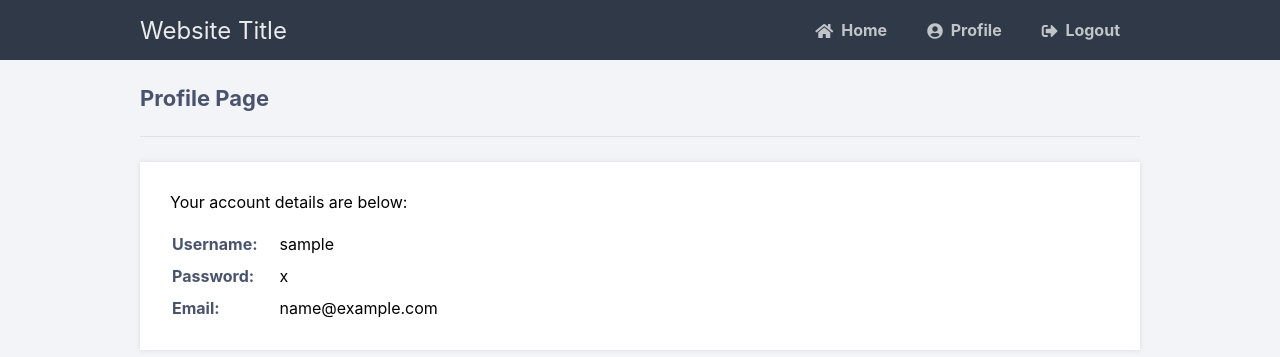
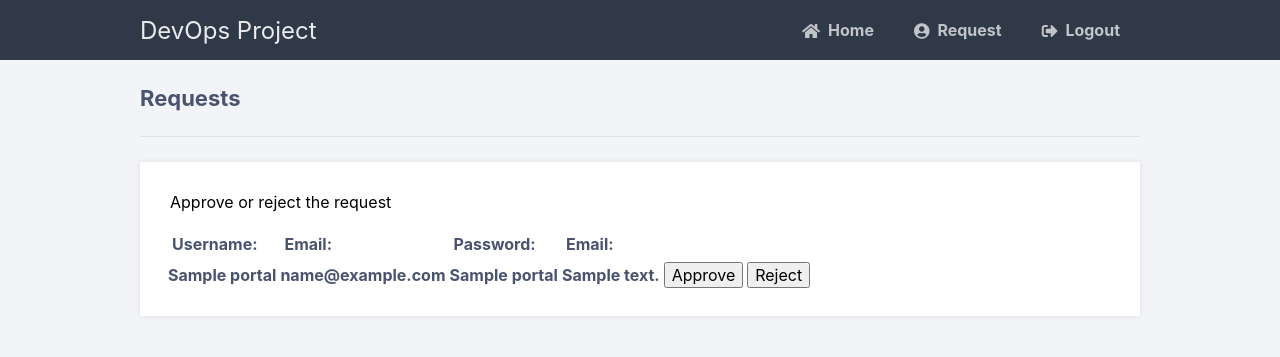
Before and after one commit to viralsanghavi/DevOps_IGNITECH, a Flask app: template templates/profile.html in a window 1280 px wide. Shown: the top 357 px of the page. Run offline with Flask 2, Linux system fonts and the light colour scheme; the template is opened without the code that fills it: most values are stand-ins (such as "Sample title", 1, 10 or a date in 2020); some libraries are stand-ins or nearby versions.

Commit message:
added db scripts

```diff
--- a/app.py
+++ b/app.py
@@ -47,7 +47,7 @@ def login():
         else:
             msg = 'Incorrect username/password!'
             # Account doesnt exist or username/password incorrect
-    return render_template('index.html', msg='')
+    return render_template('index.html', msg=msg)
 
 
 # http://localhost:5000/python/logout - this will be the logout page
@@ -99,6 +99,23 @@ def register():
     # Show registration form with message (if any)
     return render_template('register.html', msg=msg)
 
+#Push the request to db
+@app.route('/portal', methods=['GET','POST'])
+def portal():
+    msg=''
+    if request.method =="POST" and 'name' in request.form and 'email' in request.form and 'subject' in request.form and 'details' in request.form:
+        name = request.form['name']
+        email = request.form['email']
+        subject = request.form['subject']
+        details = request.form['details']
+        cursor = mysql.connection.cursor(MySQLdb.cursors.DictCursor)
+        cursor.execute(
+            'INSERT INTO portal VALUES (NULL,%s,%s,%s,%s,0)',(name ,email ,subject ,details))
+        mysql.connection.commit()
+        msg='Request Sent'
+
+    return render_template('portal.html',msg=msg)
+
 # http://localhost:5000/pythinlogin/home - this will be the home page, only accessible for loggedin users
 @app.route('/home')
 def home():
@@ -119,9 +136,24 @@ def profile():
         cursor.execute('SELECT * FROM accounts WHERE id = %s', [session['id']])
         account = cursor.fetchone()
         # Show the profile page with account info
-        return render_template('profile.html', account=account)
+        select_stmt=('select * from portal')
+        cursor.execute(select_stmt)
+        portal = cursor.fetchone()
+
+        return render_template('profile.html', account=account, portal = portal )
     # User is not loggedin redirect to login page
     return redirect(url_for('login'))
+
+# #pushing to profile component
+# @app.route('/profile')
+# def approvings():
+#     if 'loggedin' in session:
+#         cursor1 = mysql.connection.cursor(MySQLdb.cursors.DictCursor)
+#         cursor1.execute('SELECT * FROM request where id = %s',[session['id']])
+#         portal = cursor1.fetchall()
+#         # Show the profile page with account info
+#         return render_template('profile.html',portal=portal)
+#     return redirect(url_for('login'))
 
 
 if __name__ == "__main__":
--- a/static/styles.css
+++ b/static/styles.css
@@ -136,7 +136,7 @@ body.loggedin {
 .content > p table td, .content > div table td {
   padding: 5px;
 }
-.content > p table td:first-child, .content > div table td:first-child {
+.content > p table td:first-child, .content > div table  {
   font-weight: bold;
   color: #4a536e;
   padding-right: 15px;
--- a/tempCodeRunnerFile.py
+++ b/tempCodeRunnerFile.py
@@ -1,2 +1 @@
-    else:
-                # Account doesnt exist or username/password incorrect
+msg = 'Incorrect username/password!'
--- a/templates/home.html
+++ b/templates/home.html
@@ -5,4 +5,5 @@
 {% block content %}
 <h2>Home Page</h2>
 <p>Welcome back, {{ username }}!</p>
+<p>Check the Request Tab</p>
 {% endblock %}
--- a/templates/index.html
+++ b/templates/index.html
@@ -12,6 +12,8 @@
 			<div class="links">
 				<a href="{{ url_for('login') }}" class="active">Login</a>
 				<a href="{{ url_for('register') }}">Register</a>
+				<a href="{{ url_for('portal') }}">Request</a>
+
 			</div>
 			<form action="{{ url_for('login') }}" method="post">
 				<label for="username">
--- a/templates/layout.html
+++ b/templates/layout.html
@@ -9,9 +9,9 @@
 	<body class="loggedin">
 		<nav class="navtop">
 			<div>
-				<h1>Website Title</h1>
+				<h1>DevOps Project</h1>
                 <a href="{{ url_for('home') }}"><i class="fas fa-home"></i>Home</a>
-				<a href="{{ url_for('profile') }}"><i class="fas fa-user-circle"></i>Profile</a>
+				<a href="{{ url_for('profile') }}"><i class="fas fa-user-circle"></i>Request</a>
 				<a href="{{ url_for('logout') }}"><i class="fas fa-sign-out-alt"></i>Logout</a>
 			</div>
 		</nav>
--- a/templates/profile.html
+++ b/templates/profile.html
@@ -3,7 +3,7 @@
 {% block title %}Profile{% endblock %}
 
 {% block content %}
-<h2>Profile Page</h2>
+<!-- <h2>Profile Page</h2>
 <div>
     <p>Your account details are below:</p>
     <table>
@@ -20,5 +20,28 @@
             <td>{{ account['email'] }}</td>
         </tr>
     </table>
+</div> -->
+
+<h2>Requests</h2>
+<div>
+    <p>Approve or reject the request</p>
+    <table>
+        <tr>
+            <td>Username:</td>
+            <td>Email:</td>
+            <td>Password:</td>
+            <td>Email:</td>
+            <td></td>
+        </tr>
+        <tr>
+            <!-- {%for approval in portal%} -->
+            <th>{{ portal['name'] }}</th>
+            <th>{{ portal['email'] }}</th>
+            <th>{{ portal['subject'] }}</th>
+            <th>{{ portal['details'] }}</th>
+            <th> <button type="submit">Approve</button> <button type="submit">Reject</button> </th>
+            <!-- {%endfor%} -->
+        </tr>
+    </table>
 </div>
 {% endblock %}
--- a/templates/register.html
+++ b/templates/register.html
@@ -12,6 +12,7 @@
 			<div class="links">
 				<a href="{{ url_for('login') }}">Login</a>
 				<a href="{{ url_for('register') }}" class="active">Register</a>
+				<a href="{{ url_for('portal') }}">Request</a>
 			</div>
 			<form action="{{ url_for('register') }}" method="post" autocomplete="off">
 				<label for="username">
```
Also changed, not shown: db/pythonlogin_accounts.sql (added, +43 -0 lines), db/pythonlogin_portal.sql (added, +45 -0 lines), templates/portal.html (added, +31 -0 lines), 1 other file.
